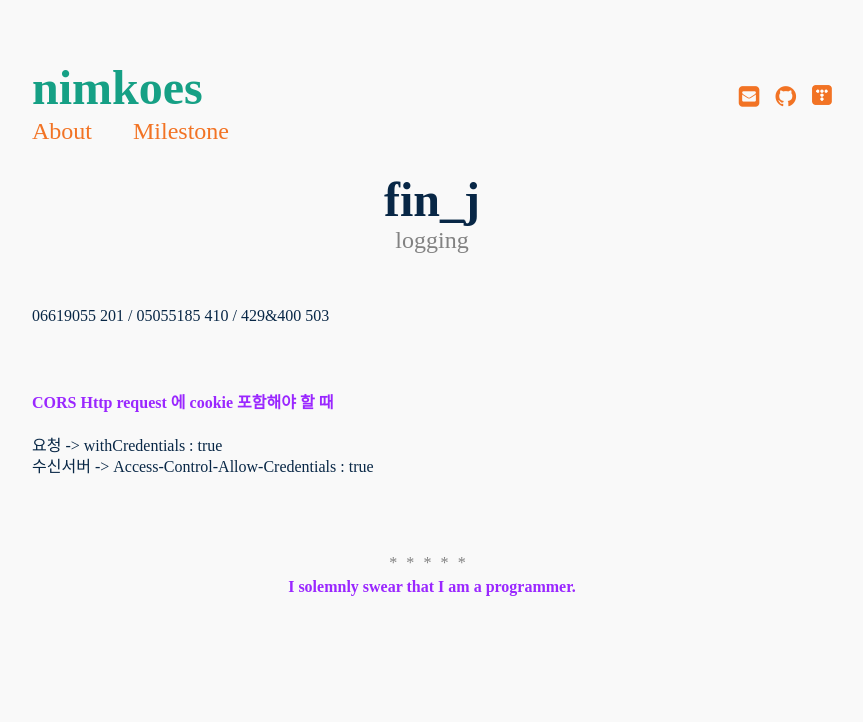
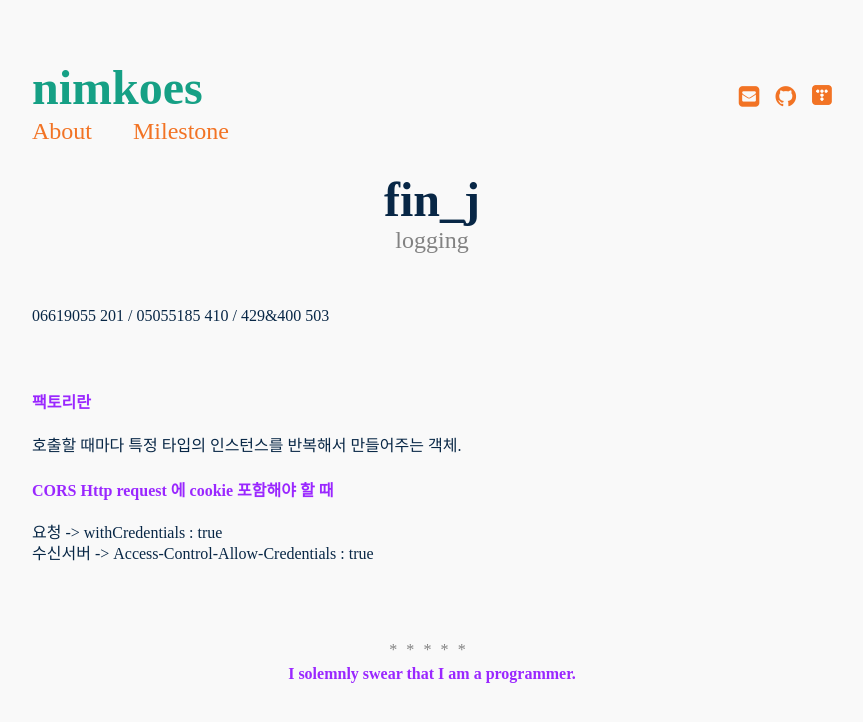
Before and after one commit to nimkoes/portfolio, a Jekyll site: the page built from _posts/1350-01-24-u^oq.md, in a window 1280 px wide. Shown: the top 722 px of the page, without its empty margins (208-1071 px from the left). Built offline with Jekyll 4.4.1, drawn with Linux system fonts in a browser that asks for light colours.

Commit message:
Update 1350-01-24-u^oq.md

```diff
--- a/_posts/1350-01-24-u^oq.md
+++ b/_posts/1350-01-24-u^oq.md
@@ -11,6 +11,8 @@ author: "nimkoes"
 06619055 201 / 05055185 410 / 429&400 503
 
 
+#### **팩토리란**
+호출할 때마다 특정 타입의 인스턴스를 반복해서 만들어주는 객체.
 
 #### **CORS Http request 에 cookie 포함해야 할 때**
 요청 -> withCredentials : true
```
